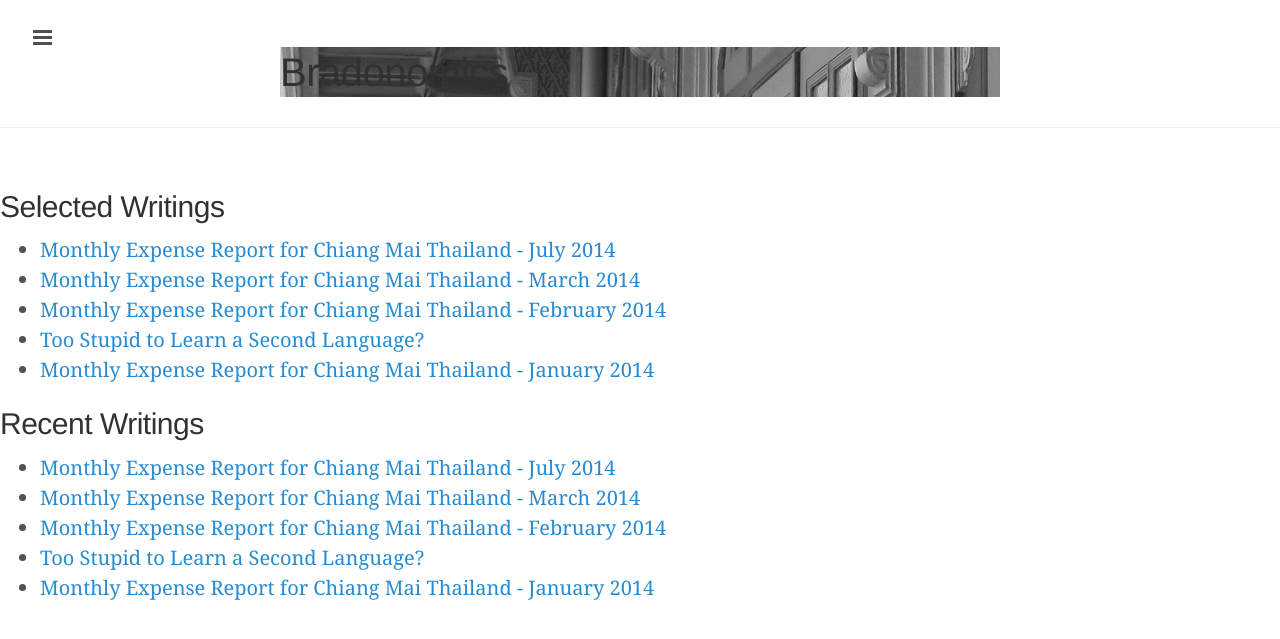
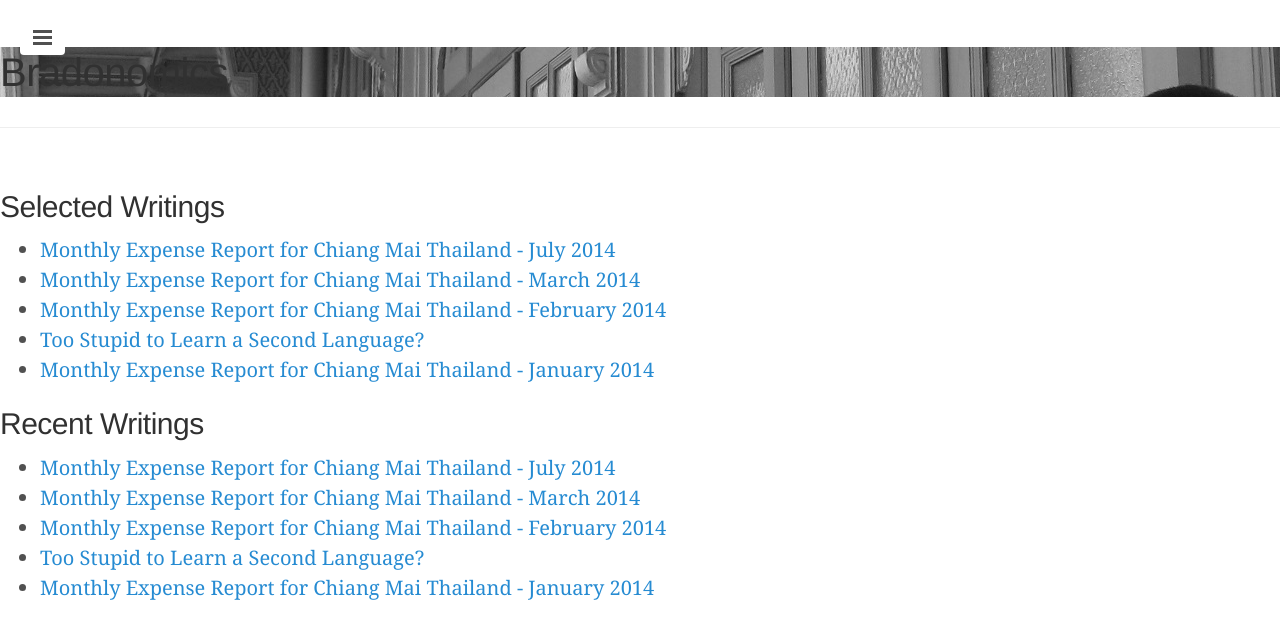
Before and after one commit to snowdj/bradonomics.github.io, a Jekyll site: the page built from index.html, in a window 1280 px wide. Shown: the top 639 px of the page. Built offline with Jekyll 4.4.1, drawn with Linux system fonts in a browser that asks for light colours; some web fonts are replaced; the list of posts is cut into pages by our own code.

Commit message:
Removed container and changed header if

```diff
--- a/_layouts/default.html
+++ b/_layouts/default.html
@@ -19,10 +19,10 @@
      content to avoid any CSS collisions with our real content. -->
 <div class="wrap">
 
-  <header class="site-header"><div class="container">
+  <header class="site-header">
     <label for="sidebar-checkbox" class="sidebar-toggle"></label>
 
-    {% if page.url == baseurl %}
+    {% if page.url == site.url %}
     <div class="cover" style="background-image:url(/images/{{ page.image }})"><div class="cover-wrap">
     <div class="title-area"><div class="site-title">
     <h1 class="entry-title">{{ page.title }}</h1>
@@ -37,7 +37,7 @@
     </div></div>
     {% endif %}
 
-  </div></header>
+  </header>
 
 {{ content }}
 
```
